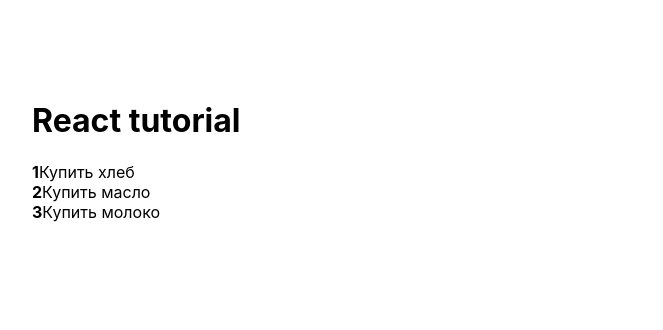
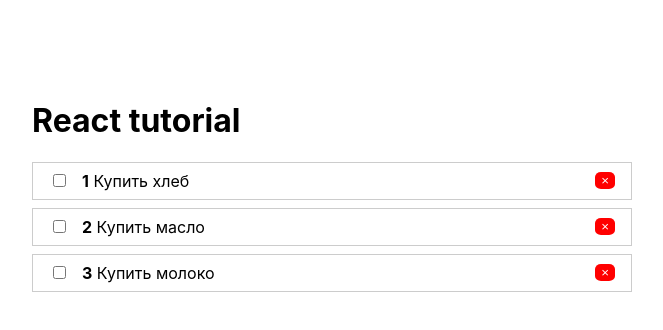
Before and after one commit to vernigora2k/todos-list, a React (Create React App) app: page / in a window 1280 px wide. Shown: the top 330 px of the page, without its empty margins (308-971 px from the left). Built offline with nearby package versions, Linux system fonts and the light colour scheme.

Commit message:
v1.0.2stable 32:00 minute

```diff
--- a/src/Todo/TodoItem.js
+++ b/src/Todo/TodoItem.js
@@ -1,10 +1,39 @@
 import React from 'react'
+import PropTypes from 'prop-types'
 
-export default function TodoItem({ todo, index }) {
+const styles = {
+    li: {
+        display: 'flex',
+        justifyContent: 'space-between',
+        alignItems: 'center',
+        padding: '.5rem 1rem',
+        border: '1px solid #ccc',
+        borderRadius: '4',
+        marginBottom: '.5rem'
+    },
+    input: {
+        marginRight: '1rem'
+    }
+}
+
+ function TodoItem({ todo, index }) {
     return (
-    <li>
-        <strong>{index + 1}</strong>
-        {todo.title}
+    <li style={styles.li}>
+        <span>
+            <input type='checkbox' style={styles.input} />
+            <strong>{index + 1}</strong>
+            &nbsp;
+            {todo.title}
+        </span>
+
+        <button className='rm'>&times;</button>
     </li>
     )
 }
+
+TodoItem.propTypes = {
+    todo: PropTypes.object.isRequired,
+    index: PropTypes.number
+}
+
+export default TodoItem
--- a/src/index.css
+++ b/src/index.css
@@ -17,3 +17,10 @@ code {
   margin: 0 auto;
   width: 600px;
 }
+
+.rm {
+  background: red;
+  border-radius: 30%;
+  color: white;
+  border: none;
+}
```
